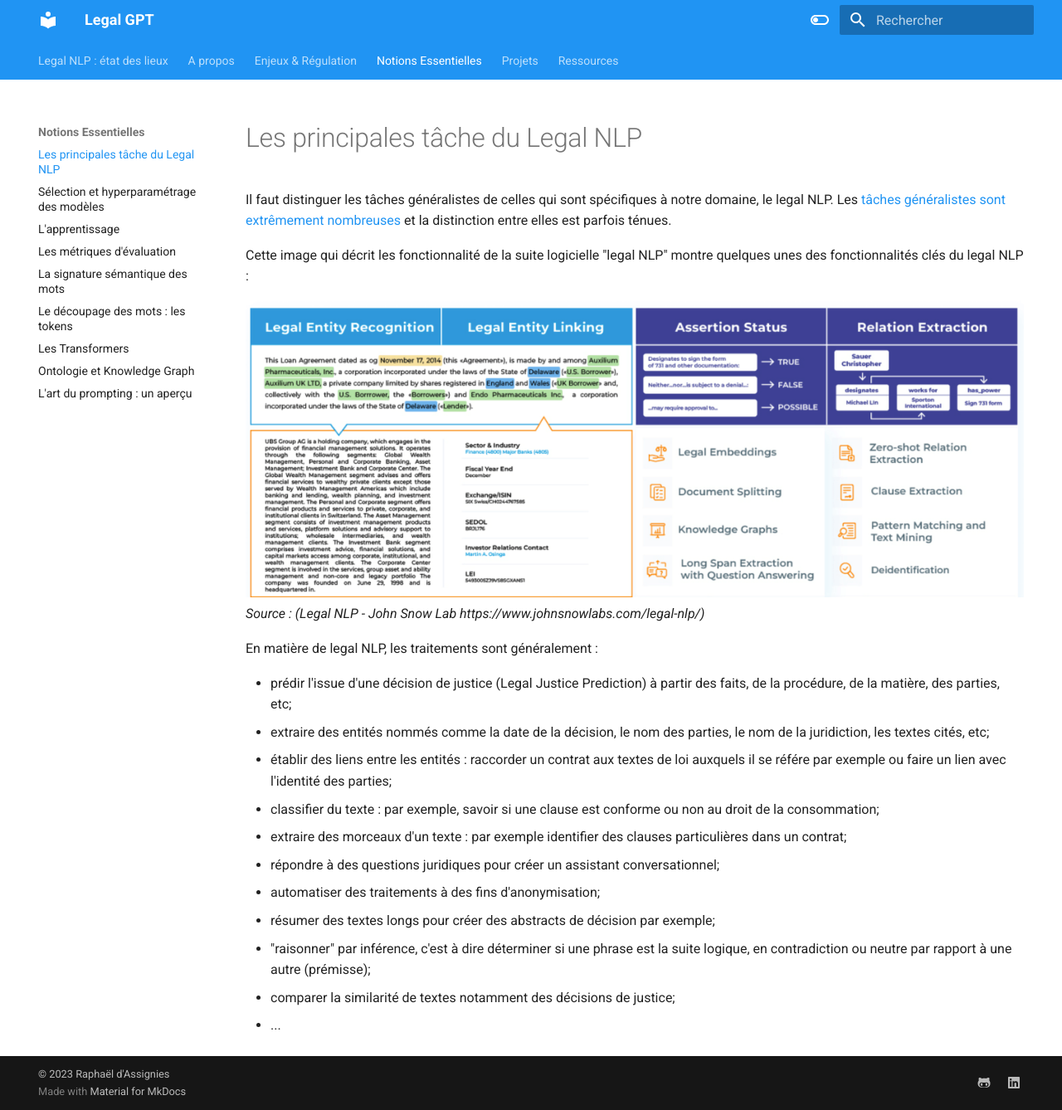
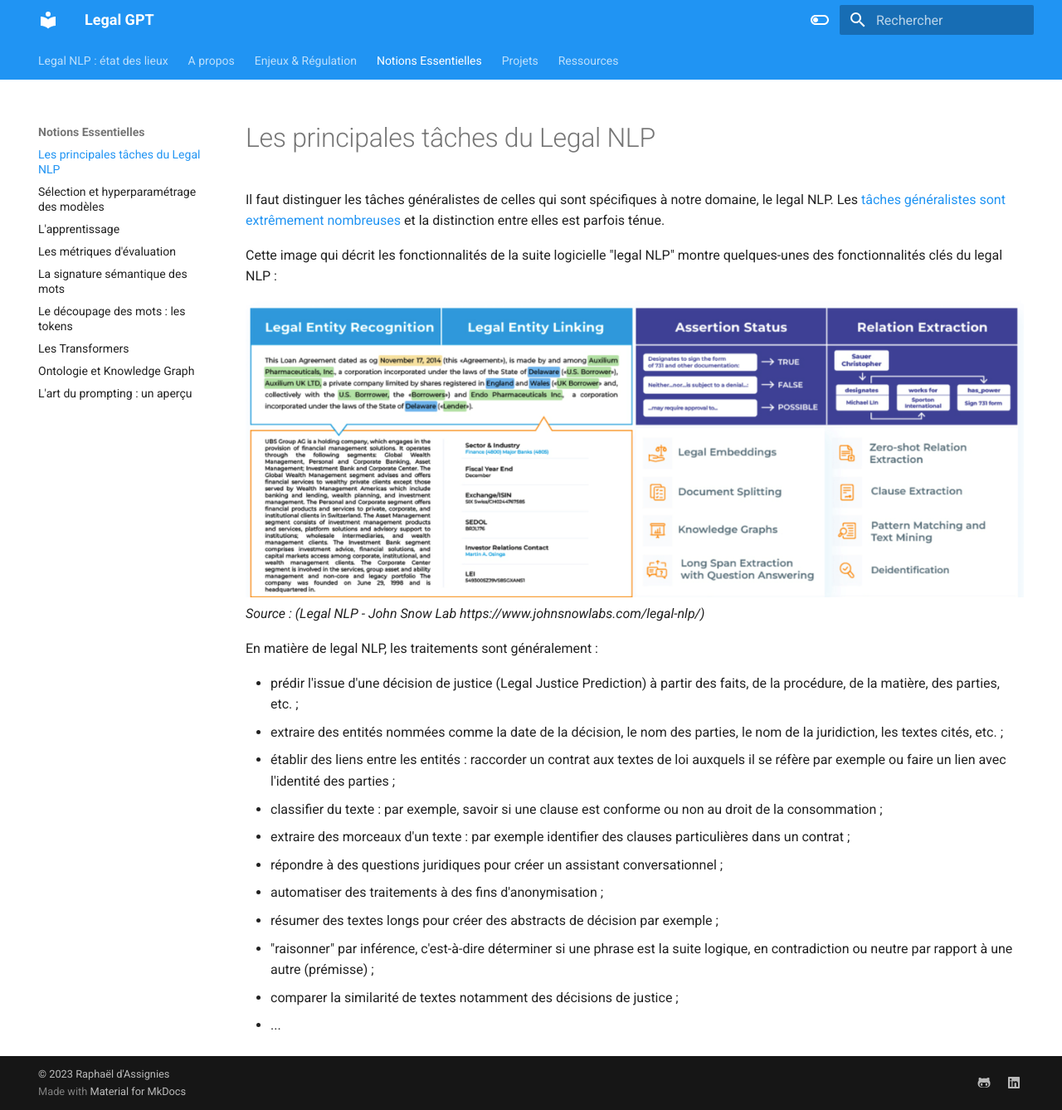
Before and after one commit to rdassignies/legalgpt, an MkDocs documentation site: the page built from docs/Notions_Essentielles/0_Les principales tâches du legal NLP.md, in a window 1280 px wide and 1338 px high. Shown: the whole window at 83% size. Built offline with MkDocs 1.6.1 and Material for MkDocs 9.7.7, drawn with Linux system fonts in a browser that asks for light colours; a script that is not in the unit is left out.

Commit message:
mise en forme 1

```diff
--- a/docs/Notions_Essentielles/0_Les principales tâches du legal NLP.md
+++ b/docs/Notions_Essentielles/0_Les principales tâches du legal NLP.md
@@ -1,22 +1,22 @@
-# Les principales tâche du Legal NLP
+# Les principales tâches du Legal NLP
 
-Il faut distinguer les tâches généralistes de celles qui sont spécifiques à notre domaine, le legal NLP. Les [tâches généralistes sont extrêmement nombreuses](https://medium.com/@miranthaj/25-nlp-tasks-at-a-glance-52e3fdff32e2) et la distinction entre elles est parfois ténues.
+Il faut distinguer les tâches généralistes de celles qui sont spécifiques à notre domaine, le legal NLP. Les [tâches généralistes sont extrêmement nombreuses](https://medium.com/@miranthaj/25-nlp-tasks-at-a-glance-52e3fdff32e2) et la distinction entre elles est parfois ténue.
 
-Cette image qui décrit les fonctionnalité de la suite logicielle "legal NLP" montre quelques unes des fonctionnalités clés du legal NLP :
+Cette image qui décrit les fonctionnalités de la suite logicielle "legal NLP" montre quelques-unes des fonctionnalités clés du legal NLP :
 
 ![Legal NLP - John Snow Lab https://www.johnsnowlabs.com/legal-nlp/](../assets/img/legal_nlp_johnsnowlab.png)
 *Source : (Legal NLP - John Snow Lab https://www.johnsnowlabs.com/legal-nlp/)*
 
 En matière de legal NLP, les traitements sont généralement :
 
-- prédir l'issue d'une décision de justice (Legal Justice Prediction) à partir des faits, de la procédure, de la matière, des parties, etc;
-- extraire des entités nommés comme la date de la décision, le nom des parties, le nom de la juridiction, les textes cités, etc;
-- établir des liens entre les entités : raccorder un contrat aux textes de loi auxquels il se référe par exemple ou faire un lien avec l'identité des parties;
-- classifier du texte : par exemple, savoir si une clause est conforme ou non au droit de la consommation;
-- extraire des morceaux d'un texte : par exemple identifier des clauses particulières dans un contrat;
-- répondre à des questions juridiques pour créer un assistant conversationnel;
-- automatiser des traitements à des fins d'anonymisation;
-- résumer des textes longs pour créer des abstracts de décision par exemple;
-- "raisonner" par inférence, c'est à dire déterminer si une phrase est la suite logique, en contradiction ou neutre par rapport à une autre (prémisse);
-- comparer la similarité de textes notamment des décisions de justice;
+- prédir l'issue d'une décision de justice (Legal Justice Prediction) à partir des faits, de la procédure, de la matière, des parties, etc. ;
+- extraire des entités nommées comme la date de la décision, le nom des parties, le nom de la juridiction, les textes cités, etc. ;
+- établir des liens entre les entités : raccorder un contrat aux textes de loi auxquels il se réfère par exemple ou faire un lien avec l'identité des parties ;
+- classifier du texte : par exemple, savoir si une clause est conforme ou non au droit de la consommation ;
+- extraire des morceaux d'un texte : par exemple identifier des clauses particulières dans un contrat ;
+- répondre à des questions juridiques pour créer un assistant conversationnel ;
+- automatiser des traitements à des fins d'anonymisation ;
+- résumer des textes longs pour créer des abstracts de décision par exemple ;
+- "raisonner" par inférence, c'est-à-dire déterminer si une phrase est la suite logique, en contradiction ou neutre par rapport à une autre (prémisse) ;
+- comparer la similarité de textes notamment des décisions de justice ;
 - ...
```
